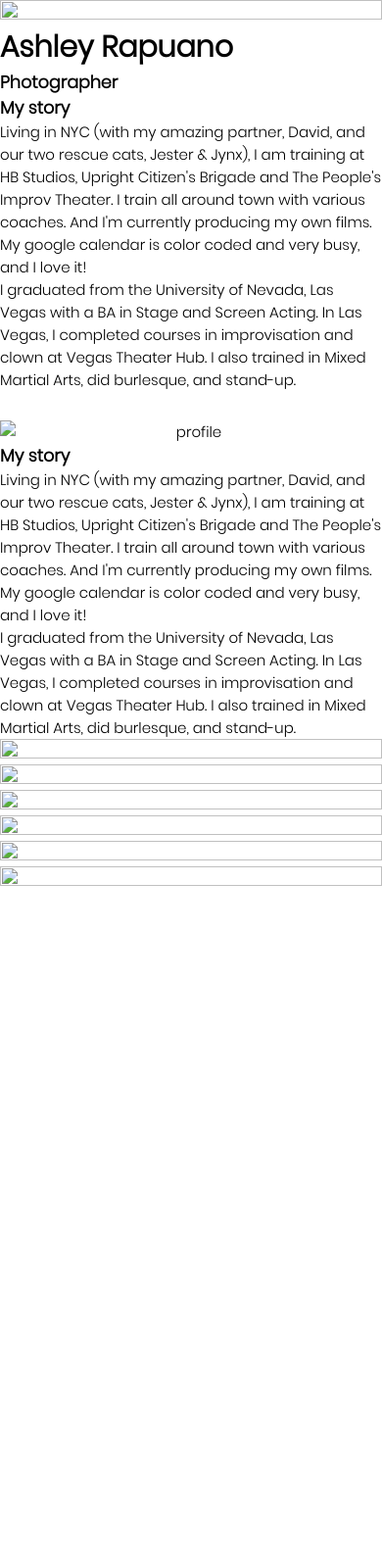
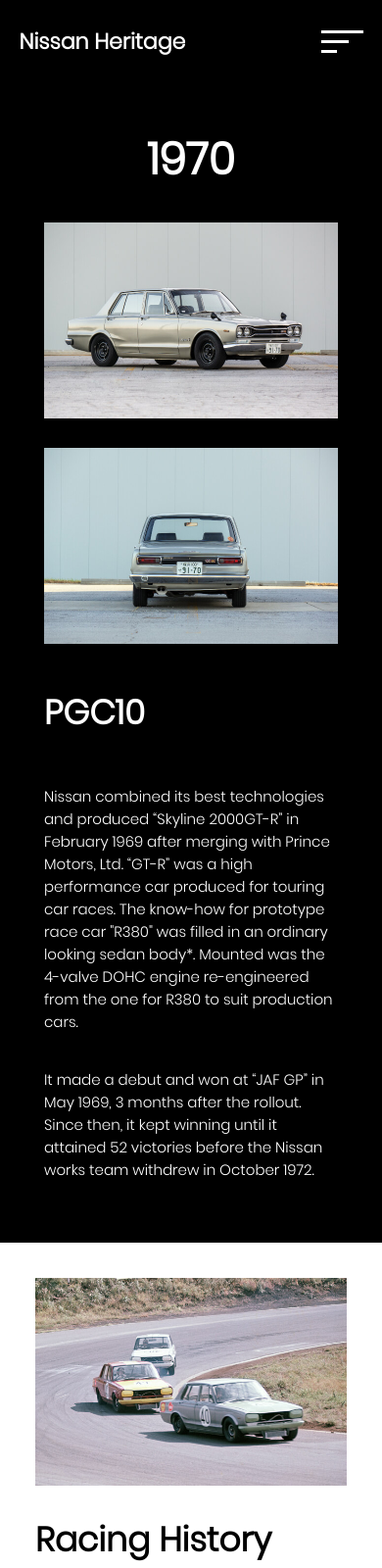
Before and after one commit to dvlprdave/Nissan-Heritage, a plain HTML site: page barber.html in a window 390 px wide. Shown: the top 1600 px of the page at 98% size. Before the commit the page ends 910 px from the top, so only its background shows below. Drawn offline with nearby package versions, Linux system fonts and the light colour scheme.

Commit message:
img resp fix and refactoring

```diff
--- a/barber.html
+++ b/barber.html
@@ -6,26 +6,89 @@
   <meta name="viewport" content="width=device-width, initial-scale=1.0">
   <meta http-equiv="X-UA-Compatible" content="ie=edge">
   <link rel="stylesheet" href="./style.css">
-  <title>Ashley Rapuano</title>
+  <title>PGC10</title>
 </head>
 
 <body>
   <main>
-    <div id="banner">
-      <img id="banner-img" src="./images/barber-bg.jpg" alt="">
-      <div class="author">
-        <h1>Ashley Rapuano</h1>
-        <h3>Photographer</h3>
+    <div id="car-history_wrapper">
+
+      <!-- --------------------------------- Nav --------------------------------- -->
+
+      <nav>
+        <h3>
+          <a id="logo" href="./">Nissan Heritage</a>
+        </h3>
+        <svg class="menu" width="43" height="23" viewBox="0 0 43 23" fill="none" xmlns="http://www.w3.org/2000/svg">
+          <line y1="1.5" x2="43" y2="1.5" stroke="white" stroke-width="3" />
+          <line y1="11.5" x2="28" y2="11.5" stroke="white" stroke-width="3" />
+          <line y1="21.5" x2="16" y2="21.5" stroke="white" stroke-width="3" />
+        </svg>
+        <div class="nav-open">
+          <div class="contact">
+            <h3>Contact</h3>
+            <p>
+              <a href="mailto:ashleyrapuano@gmail.com" target="_top">Email</a>
+            </p>
+          </div>
+          <div class="social">
+            <h3>Social</h3>
+            <div id="social-links">
+              <img src="./images/Instagram.svg" alt="Instagram">
+              <img src="./images/Twitter.svg" alt="Twitter">
+            </div>
+          </div>
+        </div>
+      </nav>
+
+      <!-- ----------------------------- Car History ----------------------------- -->
+
+      <div class="car-history">
+        <div class="grid-left">
+          <div class="car-year">
+            <h1>1970</h1>
+          </div>
+          <div id="car-history_img">
+            <img id="kenmeri-front" class="grid-img" src="./images/pgc10-side.jpg" alt="profile">
+          </div>
+
+          <div class="overlay">
+            <img class="grid-img" src="./images/pgc10-rear.jpg" alt="profile">
+          </div>
+        </div>
+
+        <!-- ------------------------------- Car Bio ------------------------------- -->
+
+        <div class="car-bio">
+          <h3 class="car-bio__heading">PGC10</h3>
+          <p>
+            Nissan combined its best technologies and produced “Skyline 2000GT-R” in February 1969 after merging with
+            Prince Motors, Ltd. “GT-R” was a high performance car produced for touring car races. The know-how for
+            prototype race car "R380" was filled in an ordinary looking sedan body*. Mounted was the 4-valve DOHC engine
+            re-engineered from the one for R380 to suit production cars.
+
+          </p>
+          <p>
+            It made a debut and won at “JAF GP” in May 1969, 3 months after the rollout. Since then, it kept winning
+            until it attained 52 victories before the Nissan works team withdrew in October 1972.
+          </p>
+        </div>
       </div>
     </div>
-    <div class="story">
-      <div class="story-description">
-        <h3>My story </h3>
+
+    <!-- --------------------------- Racing History ---------------------------- -->
+
+    <div class="racing-history">
+      <div id="racing-history_img">
+        <img class="grid-img" src="./images/pgc10-racing.jpg" alt="">
+      </div>
+      <div class="racing-description">
+        <h3 class="racing-description_heading">Racing History </h3>
         <p>
-          Living in NYC (with my amazing partner, David, and our two rescue cats, Jester & Jynx), I am training at HB
-          Studios, Upright Citizen's Brigade and The People's Improv Theater. I train all around town with various
-          coaches. And I'm currently producing my own films. My google calendar is color coded and very busy, and I
-          love it!
+          The second-generation Skyline, the C110, was introduced at the 19th Tokyo Motor Show as the "Skyline 2000GT-R
+          Racing Concept." The #73 was a reference to the fact that Nissan's works team planned to participate in 73
+          races in the 1973 season. But soon after, the company decided to pull out of motorsports to focus on supplying
+          the booming demand for small cars following the first oil crisis. The show car was restored in 2007.
         </p>
         <p>
           I graduated from the University of Nevada, Las Vegas with a BA in Stage and Screen Acting. In Las Vegas, I
@@ -33,36 +96,12 @@
           burlesque, and stand-up.
         </p>
       </div>
-
-      <div class="profile">
-        <img src="./images/barber-profile.jpg" alt="profile">
-      </div>
-    </div>
-    <div class="my-work">
-      <div class="work-description">
-        <h3>My story </h3>
-        <p>
-          Living in NYC (with my amazing partner, David, and our two rescue cats, Jester & Jynx), I am training at HB
-          Studios, Upright Citizen's Brigade and The People's Improv Theater. I train all around town with various
-          coaches. And I'm currently producing my own films. My google calendar is color coded and very busy, and I
-          love it!
-        </p>
-        <p>
-          I graduated from the University of Nevada, Las Vegas with a BA in Stage and Screen Acting. In Las Vegas, I
-          completed courses in improvisation and clown at Vegas Theater Hub. I also trained in Mixed Martial Arts, did
-          burlesque, and stand-up.
-        </p>
-      </div>
-      <div id="work-gallery">
-        <img src="./images/barber-gallery-1.jpg" alt="">
-        <img src="./images/barber-gallery-2.jpg" alt="">
-        <img src="./images/barber-gallery-3.jpg" alt="">
-        <img src="./images/barber-gallery-4.jpg" alt="">
-        <img src="./images/barber-gallery-5.jpg" alt="">
-        <img src="./images/barber-gallery-6.jpg" alt="">
-      </div>
     </div>
   </main>
+
+  <script src="https://cdnjs.cloudflare.com/ajax/libs/gsap/2.1.3/TweenMax.min.js"
+    integrity="sha256-lPE3wjN2a7ABWHbGz7+MKBJaykyzqCbU96BJWjio86U=" crossorigin="anonymous"></script>
+  <script src="app.js"></script>
 </body>
 
 </html>
--- a/style.css
+++ b/style.css
@@ -3,6 +3,7 @@
   --horizontal-padding: 0 1.2rem;
   --base-padding: 3rem;
   --width: 1600px;
+  --grid-gap: 2rem;
   font-size: 15px;
 }
 
@@ -170,39 +171,81 @@
 }
 
 /* -------------------------------------------------------------------------- */
+/*                                 Navigation                                 */
+/* -------------------------------------------------------------------------- */
+
+nav a {
+  text-decoration: none;
+}
+
+.nav-open {
+  display: grid;
+  grid-template-columns: 5% 1fr 1fr 5%;
+  justify-items: center;
+  align-items: center;
+
+  position: absolute;
+  top: 0px;
+  left: 0px;
+  width: 100%;
+  height: 50vh;
+  background: white;
+  z-index: 1;
+  color: black;
+  text-align: center;
+  transform: translateY(-100%);
+}
+
+.nav-open h3 {
+  font-size: 1.75rem;
+  padding-bottom: 40px;
+}
+
+.nav-open a {
+  text-decoration: none;
+  color: inherit;
+  font-size: 1.125rem;
+}
+
+.contact {
+  grid-column: 2/3;
+}
+
+#social-links {
+  display: flex;
+  cursor: pointer;
+}
+
+#social-links img {
+  padding: 0px 10px;
+
+}
+
+#logo,
+.menu {
+  z-index: 99;
+  cursor: pointer;
+}
+
+/* -------------------------------------------------------------------------- */
 /*                                Car Page Styles                                */
 /* -------------------------------------------------------------------------- */
 
 .grid-left {
   display: grid;
   grid-template-columns: repeat(6, 1fr);
+  grid-template-rows: 1fr 1fr;
 }
 
 #car-history_wrapper {
   background: black;
-  padding: 0 3rem;
 }
-
-/* .car-history {
-  display: grid;
-  grid-template-columns: min-content min-content 1fr 1fr;
-  grid-gap: 2rem;
-  justify-content: center;
-  justify-items: end;
-  align-items: center;
-
-  padding: var(--base-padding);
-  margin: auto;
-  color: white;
-  max-width: var(--width);
-} */
 
 .car-history {
   display: grid;
   grid-template-columns: repeat(2, 1fr);
-  /* grid-template-rows: max-content; */
   grid-auto-rows: 1fr;
-  grid-gap: 2rem;
+  grid-gap: var(--grid-gap);
   align-items: center;
 
   padding: var(--base-padding);
@@ -211,16 +254,10 @@
   max-width: var(--width);
 }
 
-.grid-img {
-  width: 100%;
-  height: 100%;
-  object-fit: cover;
-}
-
 .car-year {
   grid-column: 1;
   grid-row: 1;
-  align-self: start;
+  align-self: center;
   justify-self: end;
 
   font-size: 2rem;
@@ -234,8 +271,8 @@
 
 #car-history_img {
   grid-column: 2 / span 5;
-  grid-row: 1;
-  /* justify-self: stretch; */
+  grid-row: 1 / span 2;
+  align-self: center;
 }
 
 .overlay {
@@ -247,7 +284,6 @@
 .car-bio p,
 .racing-description p {
   font-size: 1.2rem;
-  width: 100%;
   padding: var(--vertical-padding);
 }
 
@@ -260,7 +296,7 @@
 .racing-history {
   display: grid;
   grid-template-columns: repeat(2, 1fr);
-  grid-gap: 1.2rem;
+  grid-gap: var(--grid-gap);
   justify-content: center;
   max-width: var(--width);
 
@@ -271,7 +307,6 @@
 
 #racing-history_img {
   align-self: center;
-  justify-self: center;
 }
 
 /* iframe {
@@ -291,7 +326,7 @@
   .grid-left {
     grid-template-columns: repeat(3, 1fr);
     grid-template-rows: max-content 1fr 1fr max-content;
-    grid-gap: 1.2rem;;
+    grid-gap: var(--grid-gap);
     align-self: center;
   }
 
@@ -332,7 +367,6 @@
     grid-row: 2/3;
     grid-column: 2;
     text-align: center;
-
   }
 
   .details h1 {
@@ -340,13 +374,14 @@
   }
 
   .car-history {
-    /* grid-template-columns: 1fr;
-    grid-template-rows: 1fr */
     display: block;
   }
 
   .grid-left {
+    grid-template-rows: 1fr;
     grid-template-columns: 1fr;
+    justify-items: center;
+
   }
 
   .car-year {
@@ -374,7 +409,8 @@
 
   .car-bio {
     grid-row: 1;
-    padding: var(--base-padding);
+    padding-top: 3rem;
+    /* text-align: center; */
   }
 
 /* ----------------------------- Racing History ----------------------------- */
@@ -432,54 +468,3 @@
     width: 7px;
   }
 }
-
-/* ------------------------------- Navigation ------------------------------- */
-
-.nav-open {
-  display: grid;
-  grid-template-columns: 5% 1fr 1fr 5%;
-  justify-items: center;
-  align-items: center;
-
-  position: absolute;
-  top: 0px;
-  left: 0px;
-  width: 100%;
-  height: 50vh;
-  background: white;
-  z-index: 1;
-  color: black;
-  text-align: center;
-  transform: translateY(-100%);
-}
-
-.nav-open h3 {
-  font-size: 1.75rem;
-  padding-bottom: 40px;
-}
-
-.nav-open a {
-  text-decoration: none;
-  color: inherit;
-  font-size: 1.125rem;
-}
-
-.contact {
-  grid-column: 2/3;
-}
-
-#social-links {
-  display: flex;
-  cursor: pointer;
-}
-
-#social-links img {
-  padding: 0px 10px;
-
-}
-
-#logo,
-.menu {
-  z-index: 99;
-  cursor: pointer;
-}
```
Also changed, not shown: index.html (+2 -2 lines), kenmeri.html (renamed from about.html, +15 -5 lines), pgc10.html (renamed from chef.html, +42 -0 lines), images/kenmeri-front-regular.jpg (deleted), images/kenmeri-rear-small.jpg (deleted), images/kenmeri-rear.jpg.
